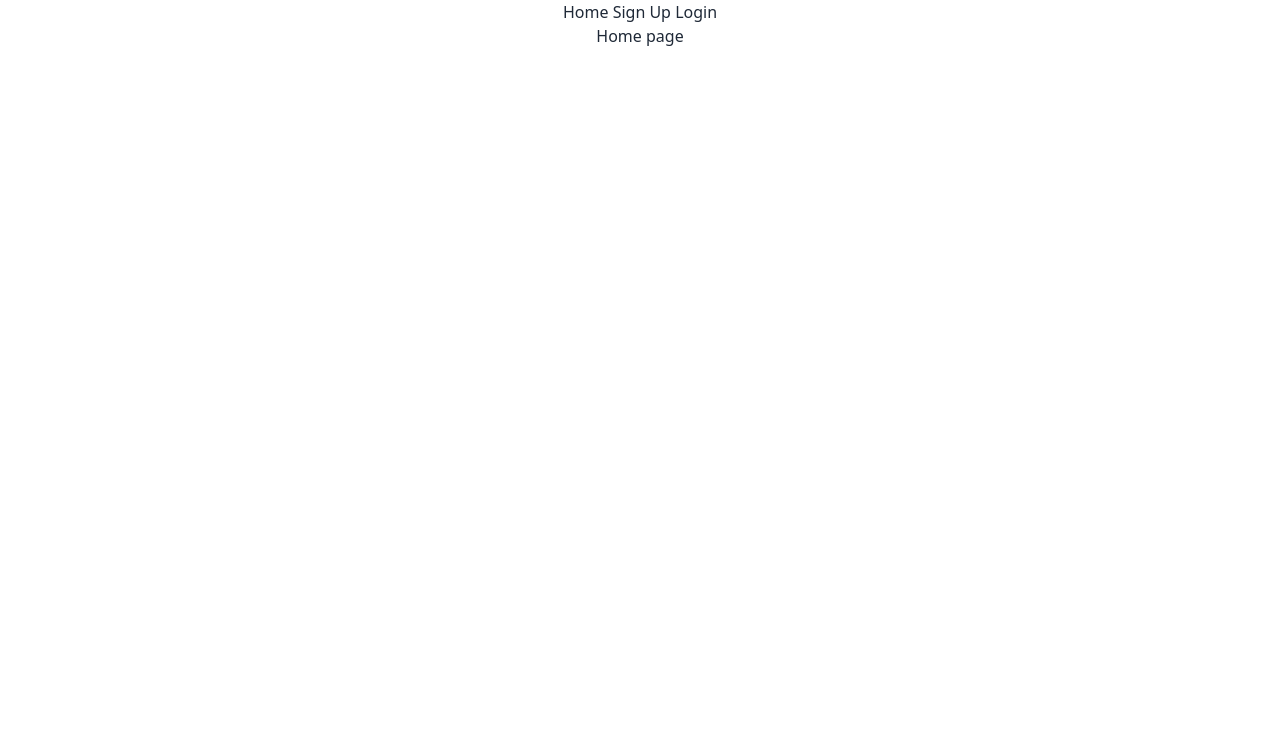
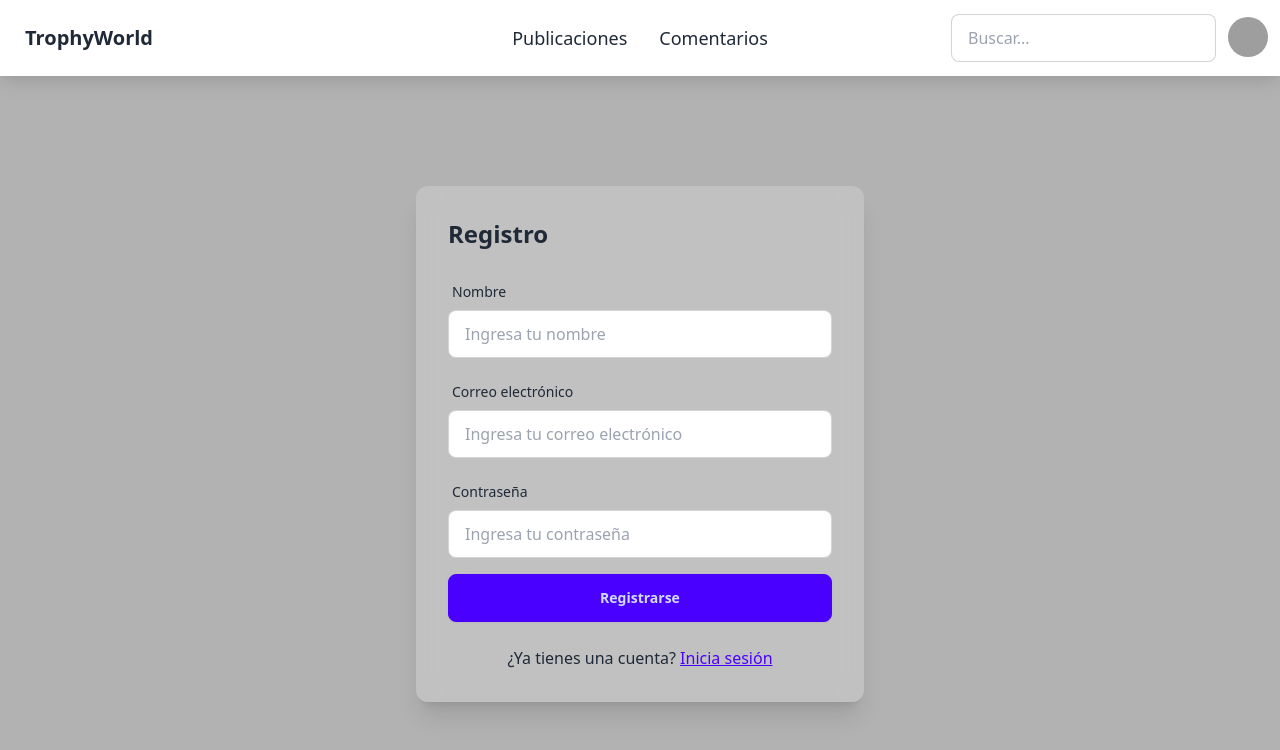
Before and after one commit to samuglez/project-end-front, a React (Create React App) app: page / in a window 1280 px wide. Shown: the top 750 px of the page. Built offline with nearby package versions, Linux system fonts and the light colour scheme; no server answers; grey boxes are pictures that could not be loaded.

Commit message:
Solucionar formulario de registro

```diff
--- a/src/App.jsx
+++ b/src/App.jsx
@@ -1,7 +1,7 @@
 import "./App.css";
 import { Routes, Route } from "react-router-dom";
 
-import HomePage from "./pages/HomePage/HomePage";
+// import HomePage from "./pages/HomePage/HomePage";
 import ProfilePage from "./pages/ProfilePage/ProfilePage";
 import SignupPage from "./pages/SignupPage/SignupPage";
 import LoginPage from "./pages/LoginPage/LoginPage";
@@ -9,6 +9,7 @@ import LoginPage from "./pages/LoginPage/LoginPage";
 import Navbar from "./components/Navbar/Navbar";
 import IsPrivate from "./components/IsPrivate/IsPrivate";
 import IsAnon from "./components/IsAnon/IsAnon";
+import RegistroForm from "./pages/HomePage/RegistroForm";
 
 function App() {
   return (
@@ -16,7 +17,7 @@ function App() {
       <Navbar />
 
       <Routes>
-        <Route path="/" element={<HomePage />} />
+        <Route path="/" element={<RegistroForm />} />
 
         <Route
           path="/profile"
--- a/src/components/Navbar/Navbar.jsx
+++ b/src/components/Navbar/Navbar.jsx
@@ -1,46 +1,61 @@
-import "./Navbar.css";
-import { Link } from "react-router-dom";
-import { useContext } from "react";
-import { AuthContext } from "../../context/auth.context";
+import React from 'react';
+import { Link } from 'react-router-dom';
 
-function Navbar() {
-  // Subscribe to the AuthContext to gain access to
-  // the values from AuthContext.Provider's `value` prop
-  const { isLoggedIn, user, logOutUser } = useContext(AuthContext);
+const Navbar = ({ user }) => {
+  return (
+    <div className="navbar bg-base-100 shadow-lg">
+      <div className="navbar-start">
+        <div className="dropdown">
+          <div tabIndex={0} role="button" className="btn btn-ghost lg:hidden">
+            <svg xmlns="http://www.w3.org/2000/svg" className="h-5 w-5" fill="none" viewBox="0 0 24 24" stroke="currentColor">
+              <path strokeLinecap="round" strokeLinejoin="round" strokeWidth="2" d="M4 6h16M4 12h8m-8 6h16" />
+            </svg>
+          </div>
+          <ul tabIndex={0} className="menu menu-sm dropdown-content mt-3 z-[1] p-2 shadow bg-base-100 rounded-box w-52">
+            <li><Link to="/publicaciones" className="font-medium">Publicaciones</Link></li>
+            <li><Link to="/comentarios" className="font-medium">Comentarios</Link></li>
+          </ul>
+        </div>
+        <Link to="/" className="btn btn-ghost text-xl">TrophyWorld</Link>
+      </div>
 
-  return (
-    <nav>
-      <Link to="/">
-        <button>Home</button>
-      </Link>
+      <div className="navbar-center hidden lg:flex">
+        <ul className="menu menu-horizontal px-1">
+          <li><Link to="/publicaciones" className="font-medium text-lg">Publicaciones</Link></li>
+          <li><Link to="/comentarios" className="font-medium text-lg">Comentarios</Link></li>
+        </ul>
+      </div>
 
-      {isLoggedIn && (
-        <>
-          <button onClick={logOutUser}>Logout</button>
+      <div className="navbar-end">
+        <div className="flex items-center gap-2">
+          <div className="form-control">
+            <input type="text" placeholder="Buscar..." className="input input-bordered w-24 md:w-auto" />
+          </div>
 
-          <Link to="/profile">
-            <button>Profile</button>
-            {/* <img src="https://picsum.photos/id/402/200/300" style={{ width: 50, height: 50, borderRadius: 25}} alt="profile" /> */}
-          </Link>
-
-          <span>{user && user.name}</span>
-        </>
-      )}
-
-      {!isLoggedIn && (
-        <>
-          <Link to="/signup">
-            {" "}
-            <button>Sign Up</button>{" "}
-          </Link>
-          <Link to="/login">
-            {" "}
-            <button>Login</button>{" "}
-          </Link>
-        </>
-      )}
-    </nav>
+          <div className="dropdown dropdown-end">
+            <div tabIndex={0} role="button" className="btn btn-ghost btn-circle avatar">
+              <div className="w-10 rounded-full">
+                <img
+                  alt="Perfil de usuario"
+                  src={user?.profileImage || "https://img.daisyui.com/images/stock/photo-1534528741775-53994a69daeb.webp"}
+                />
+              </div>
+            </div>
+            <ul tabIndex={0} className="mt-3 z-[1] p-2 shadow menu menu-sm dropdown-content bg-base-100 rounded-box w-52">
+              <li>
+                <Link to="/perfil" className="justify-between">
+                  Perfil
+                  <span className="badge">Nuevo</span>
+                </Link>
+              </li>
+              <li><Link to="/ajustes">Ajustes</Link></li>
+              <li><Link to="/logout">Cerrar sesión</Link></li>
+            </ul>
+          </div>
+        </div>
+      </div>
+    </div>
   );
-}
+};
 
 export default Navbar;
--- a/src/index.css
+++ b/src/index.css
@@ -3,4 +3,5 @@
 @tailwind utilities;
 body {
   margin: 0;
+  padding: 0;
 }
--- a/src/pages/HomePage/HomePage.jsx
+++ /dev/null
@@ -1,11 +0,0 @@
-import "./HomePage.css";
-
-function HomePage() {
-  return (
-    <div>
-      <h1>Home page</h1>
-    </div>
-  );
-}
-
-export default HomePage;
--- /dev/null
+++ b/src/pages/HomePage/RegistroForm.jsx
@@ -0,0 +1,73 @@
+import React from 'react';
+
+const RegistroForm = () => {
+  return (
+    <div className="relative w-full" style={{ height: 'calc(100vh - 4rem)' }}>
+      {/* Fondo con efecto de desenfoque */}
+      <div className="absolute inset-0 bg-black/30 backdrop-blur-sm"></div>
+
+      {/* Contenedor del formulario centrado */}
+      <div className="absolute inset-0 flex items-center justify-center">
+        <div className="card w-full max-w-md bg-white/20 backdrop-blur-md rounded-xl shadow-xl">
+          <div className="card-body">
+            <h1 className="card-title text-2xl font-bold mb-4">Registro</h1>
+            <form className="space-y-4">
+              {/* Campo de nombre */}
+              <div className="form-control">
+                <label className="label">
+                  <span className="label-text">Nombre</span>
+                </label>
+                <input
+                  type="text"
+                  placeholder="Ingresa tu nombre"
+                  className="input input-bordered"
+                />
+              </div>
+
+              {/* Campo de correo electrónico */}
+              <div className="form-control">
+                <label className="label">
+                  <span className="label-text">Correo electrónico</span>
+                </label>
+                <input
+                  type="email"
+                  placeholder="Ingresa tu correo electrónico"
+                  className="input input-bordered"
+                />
+              </div>
+
+              {/* Campo de contraseña */}
+              <div className="form-control">
+                <label className="label">
+                  <span className="label-text">Contraseña</span>
+                </label>
+                <input
+                  type="password"
+                  placeholder="Ingresa tu contraseña"
+                  className="input input-bordered"
+                />
+              </div>
+
+              {/* Botón de registro */}
+              <div className="form-control mt-6">
+                <button type="submit" className="btn btn-primary">
+                  Registrarse
+                </button>
+              </div>
+            </form>
+
+            {/* Enlace para iniciar sesión */}
+            <p className="mt-4 text-center">
+              ¿Ya tienes una cuenta?{" "}
+              <a href="/login" className="link link-primary">
+                Inicia sesión
+              </a>
+            </p>
+          </div>
+        </div>
+      </div>
+    </div>
+  );
+};
+
+export default RegistroForm;
```
